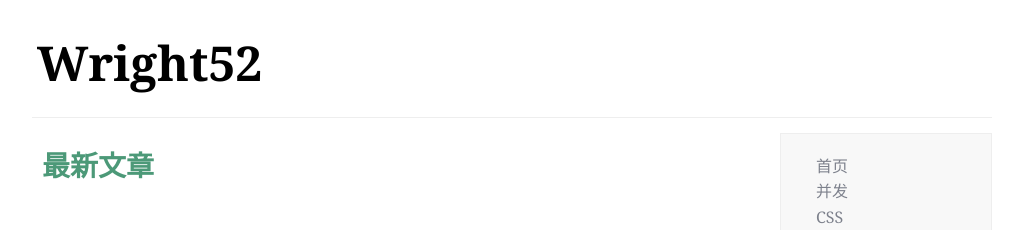
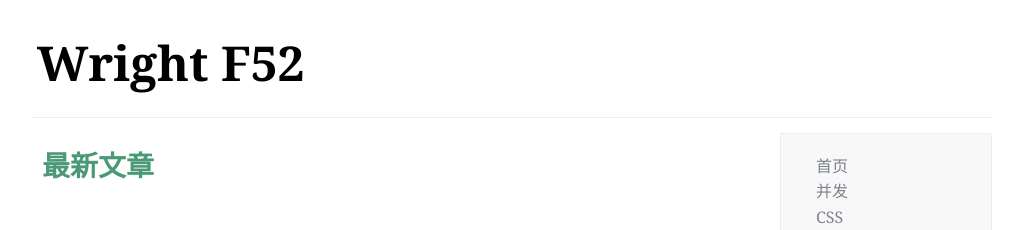
Before and after one commit to Qing-Shuang/Bird, a Jekyll site: the page built from index.html, in a window 1280 px wide. Shown: the top 230 px of the page, without its empty margins (128-1161 px from the left). Built offline with Jekyll 4.4.1, drawn with Linux system fonts in a browser that asks for light colours; Markdown is read by kramdown in place of the engine named in the settings; the list of posts is cut into pages by our own code.

Commit message:
修改网站名称

```diff
--- a/_layouts/default.html
+++ b/_layouts/default.html
@@ -10,7 +10,7 @@
 
     <body>
     <div id="header">
-    	<a href="{{ site.baseurl }}">Wright52</a>
+    	<a href="{{ site.baseurl }}">Wright F52</a>
     </div>
 
     <div>
--- a/_layouts/navigation.html
+++ b/_layouts/navigation.html
@@ -10,7 +10,7 @@
     <body>
 		<div id="container">
 			<div id="header">
-    			<a href="{{ site.baseurl }}">Wright52</a>
+    			<a href="{{ site.baseurl }}">Wright F52</a>
     		</div>
 
 			<div id="content">
```
